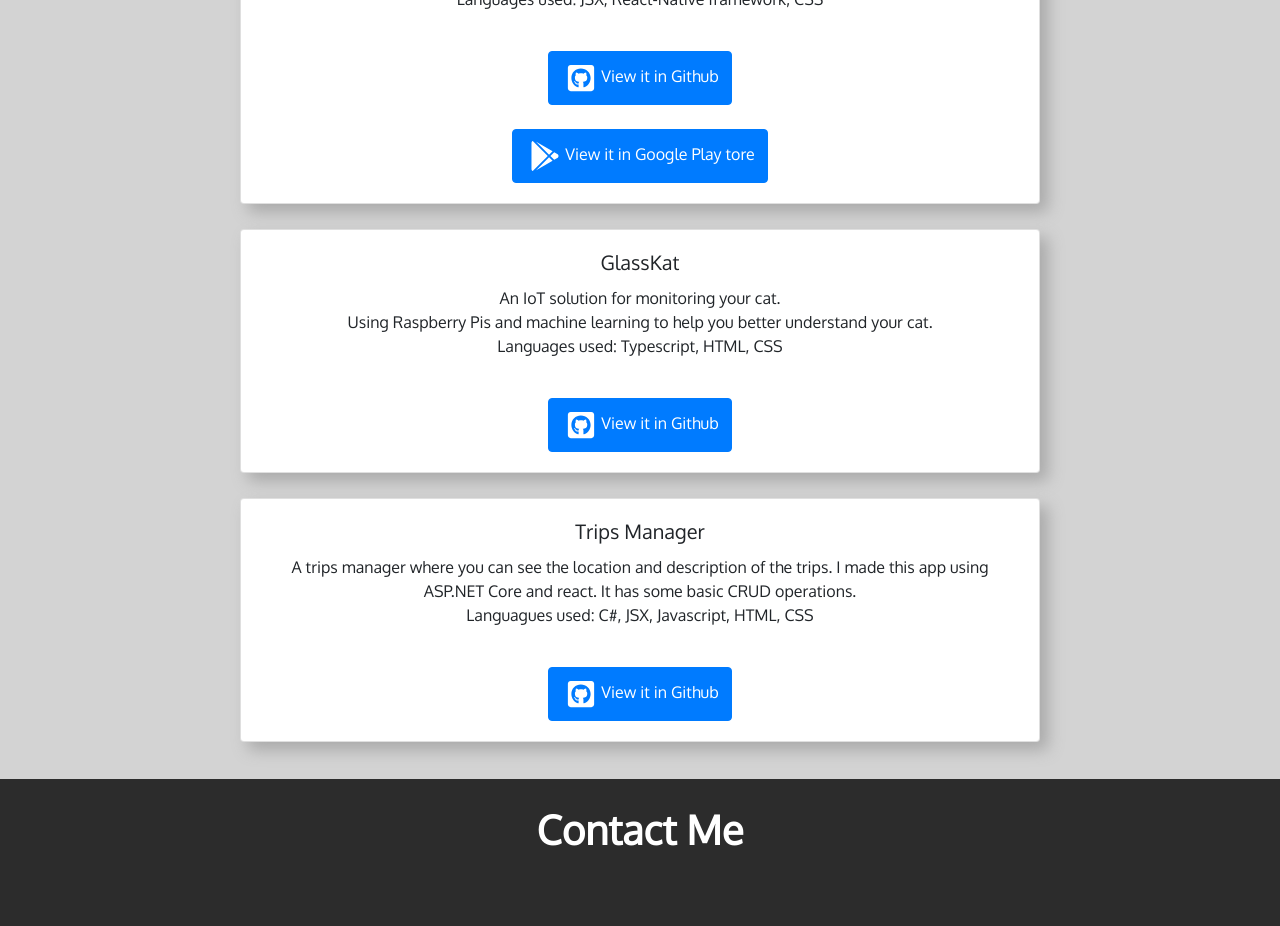
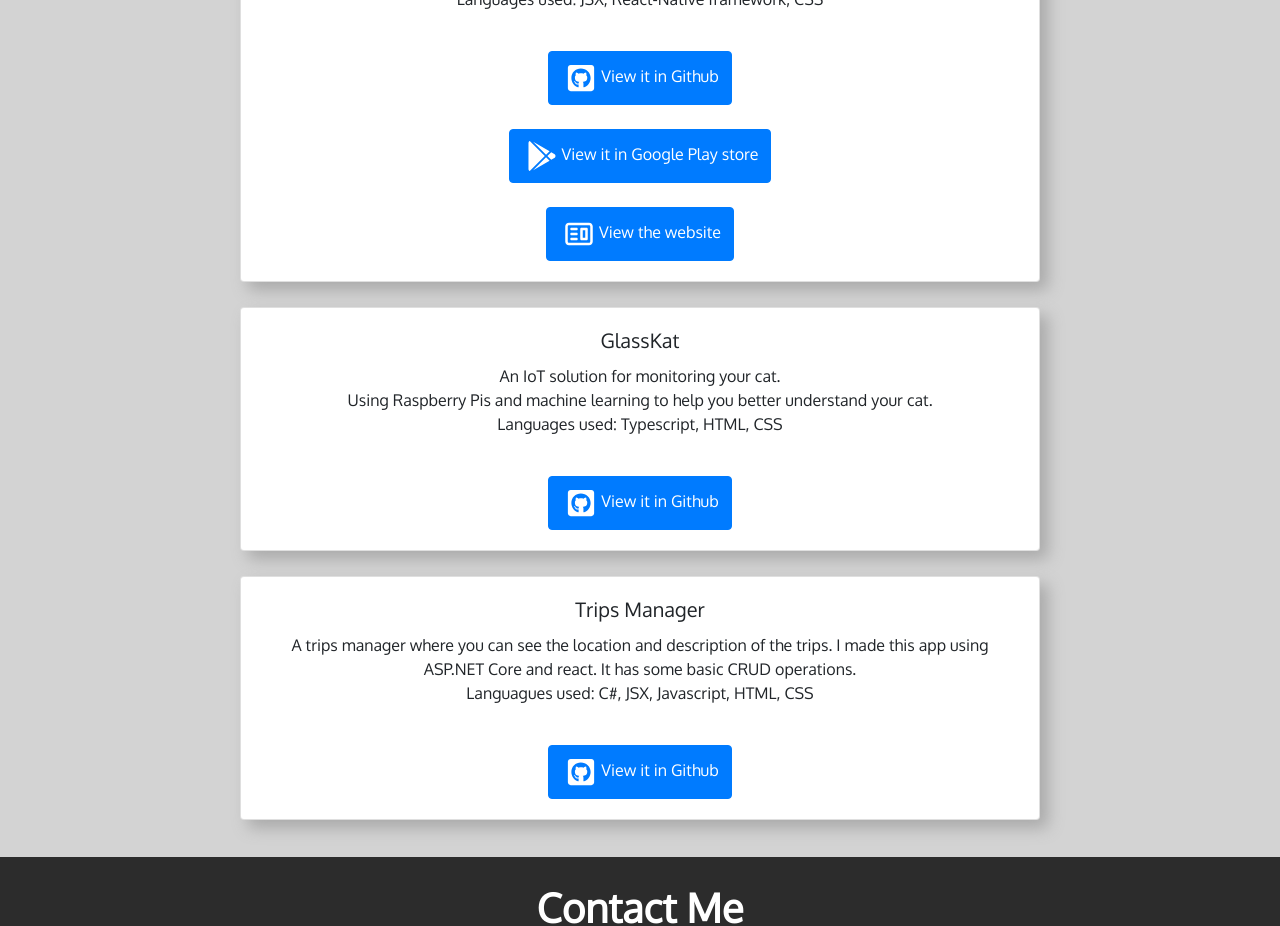
Before and after one commit to RoshanR0100/roshan, a React (Create React App) app: page / in a window 1280 px wide. Shown: the part 2320-3246 px from the top of the page. Built offline with nearby package versions, Linux system fonts and the light colour scheme.

Commit message:
Added sous-chef-web

```diff
--- a/src/Components/Projects.js
+++ b/src/Components/Projects.js
@@ -7,6 +7,7 @@ import trips from '../image3.png';
 import './Projects.css';
 import scb from '../Assets/SousChefBanner.png'
 import {FaGithubSquare, FaGooglePlay} from "react-icons/fa";
+import {CgWebsite} from 'react-icons/cg';
 
 export default function Projects({ id }) {
 
@@ -34,7 +35,13 @@ export default function Projects({ id }) {
               <br/>
               <Button href="https://play.google.com/store/apps/details?id=com.roshan0100.souschef&gl=US">
                   <FaGooglePlay size="30" style={{margin: 5}} />
-                  View it in Google Play tore
+                  View it in Google Play store
+              </Button>
+              <br/>
+              <br/>
+              <Button href="https://sous-chef-web.netlify.app/">
+                  <CgWebsite size="30" style={{margin: 5}} />
+                  View the website
               </Button>
             </Card.Body>
           </Card>
```
Also changed, not shown: 1 other file (tests, documents, lock files or other folders).
